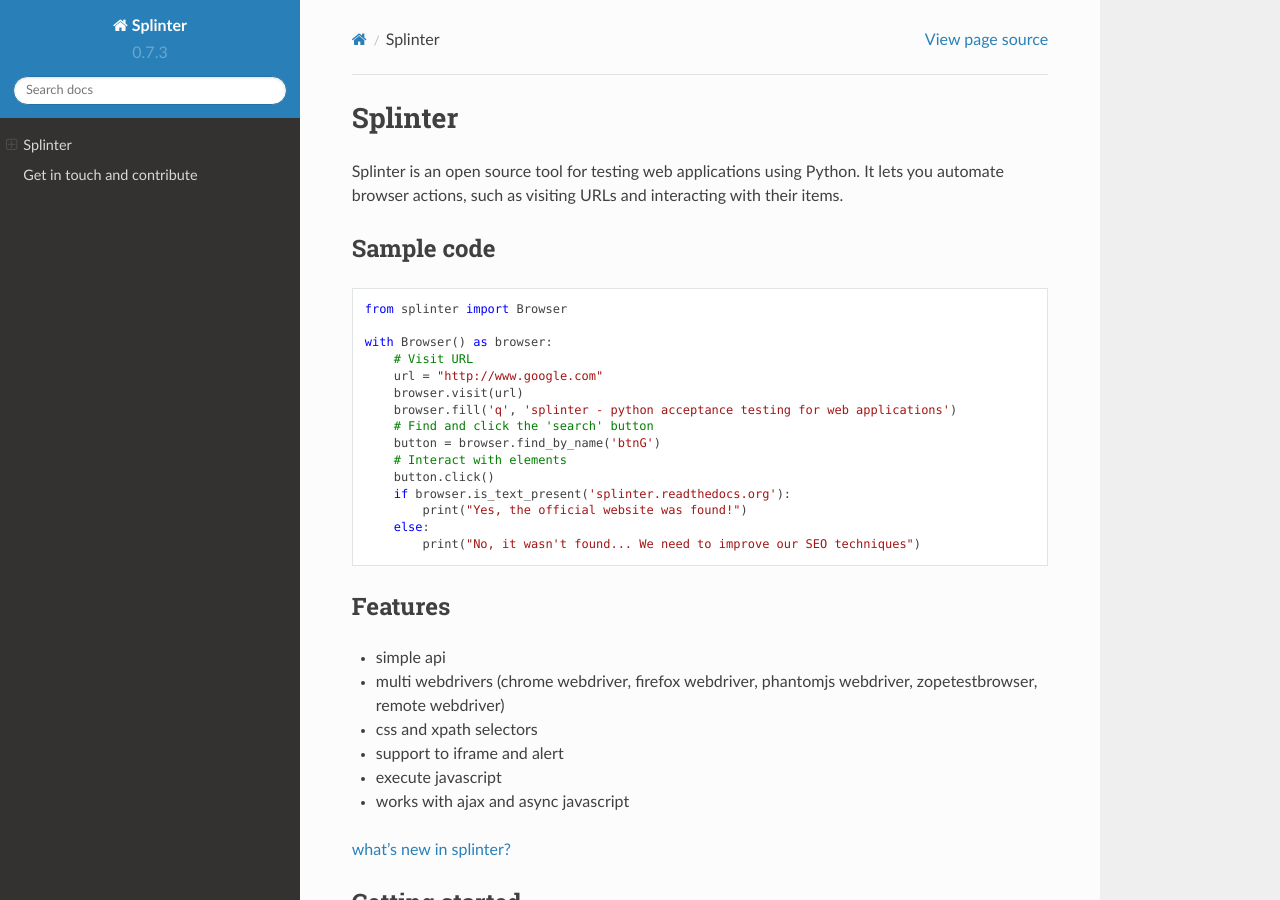
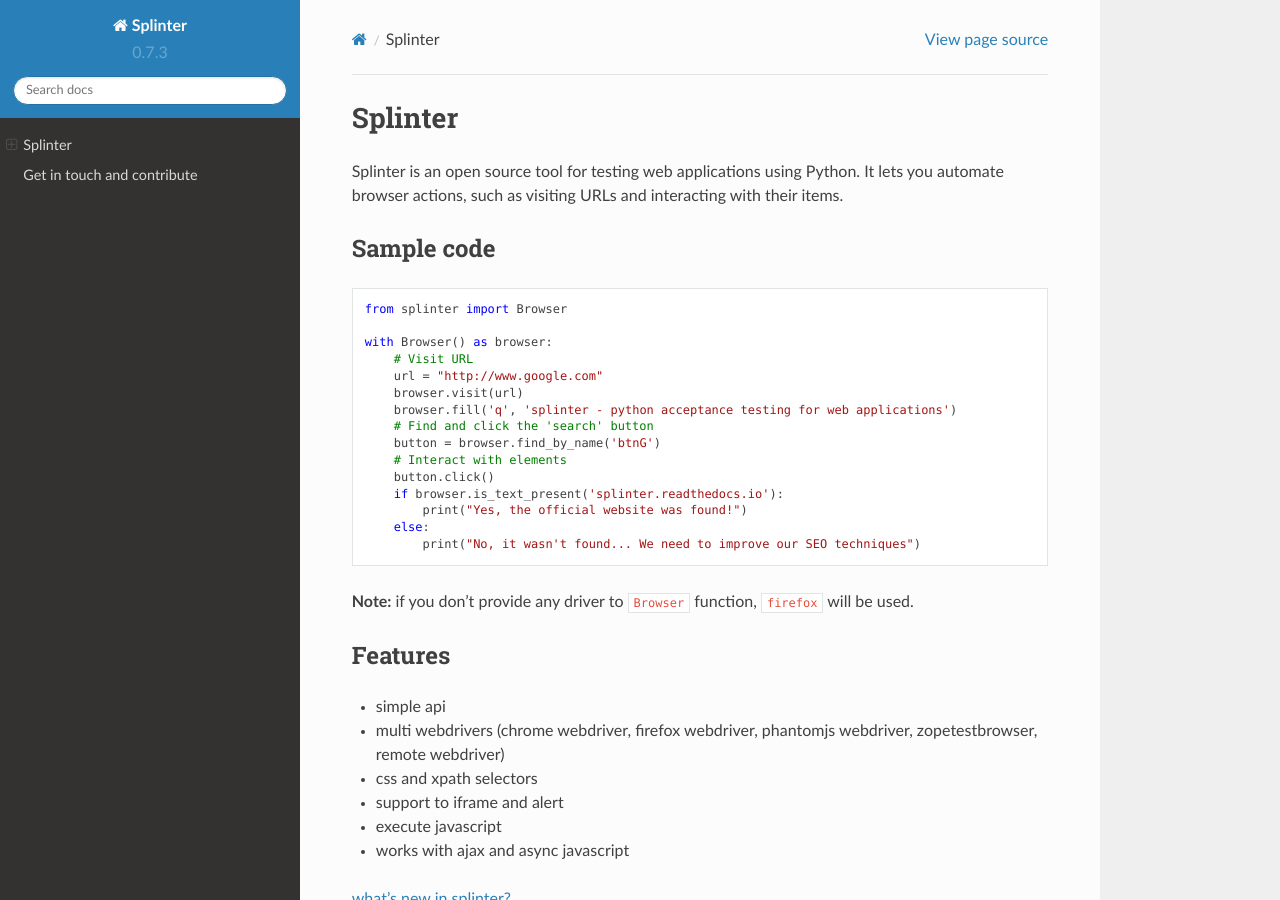
Before and after one commit to cobrateam/splinter, a Sphinx documentation site: the page built from docs/index.rst, in a window 1280 px wide and 900 px high. Built offline with Sphinx 7.4.7 and the Read the Docs theme 2.0.0, drawn with Linux system fonts in a browser that asks for light colours.

Commit message:
add note to index and tut

```diff
--- a/docs/index.rst
+++ b/docs/index.rst
@@ -30,10 +30,12 @@
         button = browser.find_by_name('btnG')
         # Interact with elements
         button.click()
-        if browser.is_text_present('splinter.readthedocs.org'):
+        if browser.is_text_present('splinter.readthedocs.io'):
             print("Yes, the official website was found!")
         else:
             print("No, it wasn't found... We need to improve our SEO techniques")
+
+**Note:** if you don't provide any driver to ``Browser`` function, ``firefox`` will be used.
 
 Features
 --------
--- a/docs/tutorial.rst
+++ b/docs/tutorial.rst
@@ -28,6 +28,8 @@
 
     from splinter import Browser
     browser = Browser()
+
+**Note:** if you don't provide any driver to ``Browser`` function, ``firefox`` will be used.
 
 
 Visit Google website
@@ -95,7 +97,7 @@
 
 ::
 
-    if browser.is_text_present('splinter.readthedocs.org'):
+    if browser.is_text_present('splinter.readthedocs.io'):
         print "Yes, found it! :)"
     else:
         print "No, didn't find it :("
@@ -130,7 +132,7 @@
     browser.fill('q', 'splinter - python acceptance testing for web applications')
     browser.find_by_name('btnG').click()
 
-    if browser.is_text_present('splinter.readthedocs.org'):
+    if browser.is_text_present('splinter.readthedocs.io'):
         print "Yes, the official website was found!"
     else:
         print "No, it wasn't found... We need to improve our SEO techniques"
```
